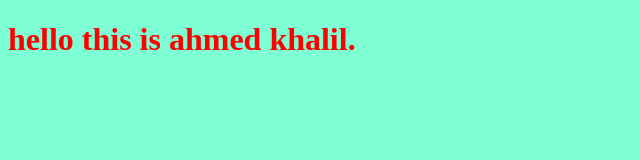
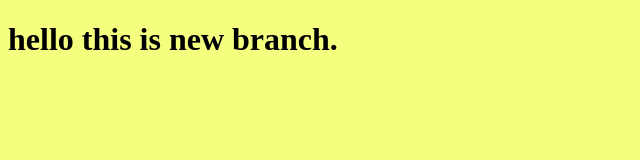
Before and after one commit to ahmed123-khalil/myproject, a plain HTML site: page index.html in a window 1280 px wide. Shown: the whole page, without its empty margins (0-640 px from the left). Drawn offline with Linux system fonts and the light colour scheme.

Commit message:
changing style for the title

```diff
--- a/index.html
+++ b/index.html
@@ -7,7 +7,7 @@
     <title>Document</title>
 </head>
 <body>
-    <h1>hello this is ahmed khalil.</h1>
+    <h1>hello this is new branch.</h1>
     <script src="app.js"></script>
 </body>
 </html>
--- a/style.css
+++ b/style.css
@@ -1,6 +1,6 @@
 h1{
-    color: red;
+    color: black;
 }
 body{
-    background-color: aquamarine;
+    background-color: rgb(244, 255, 127);
 }
```
